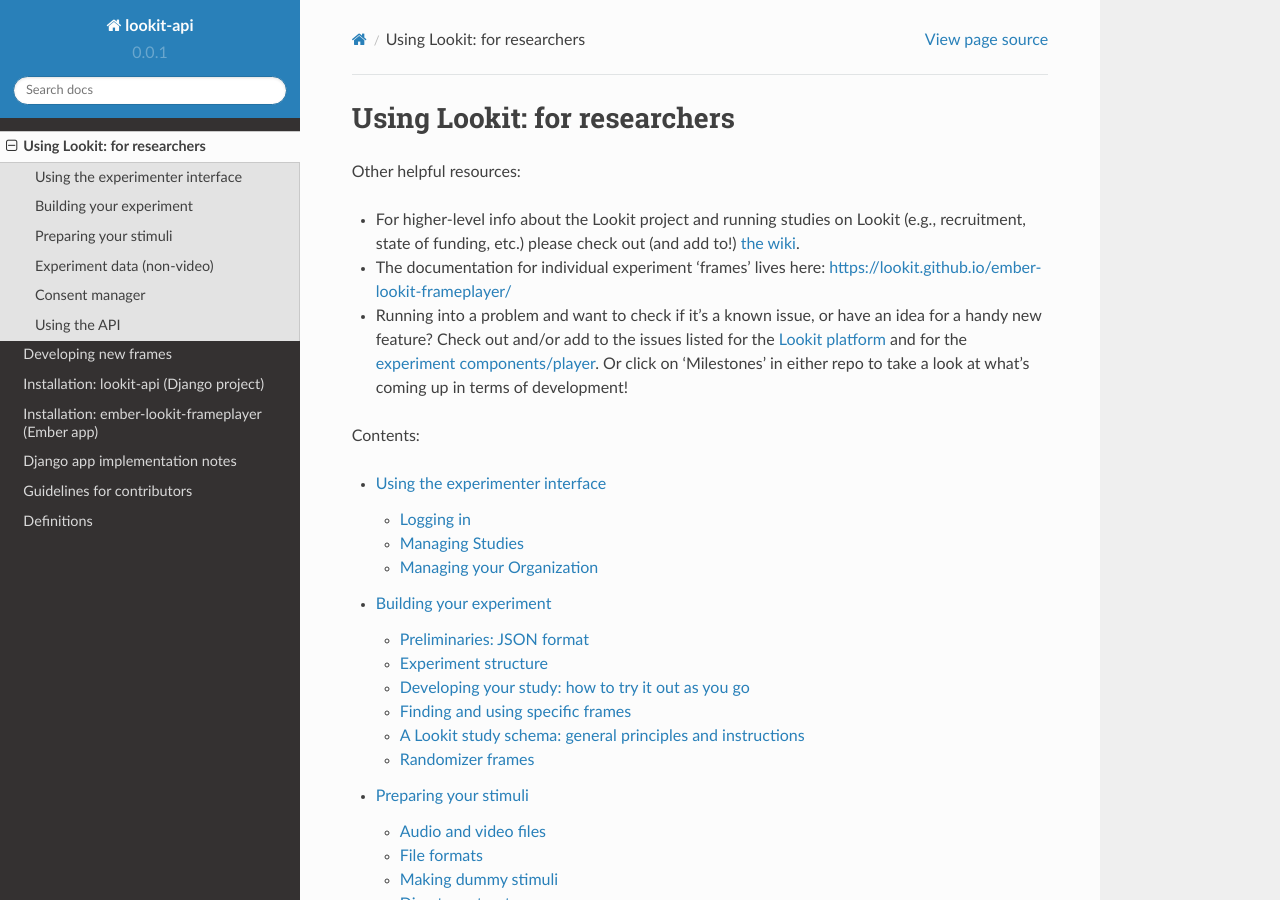
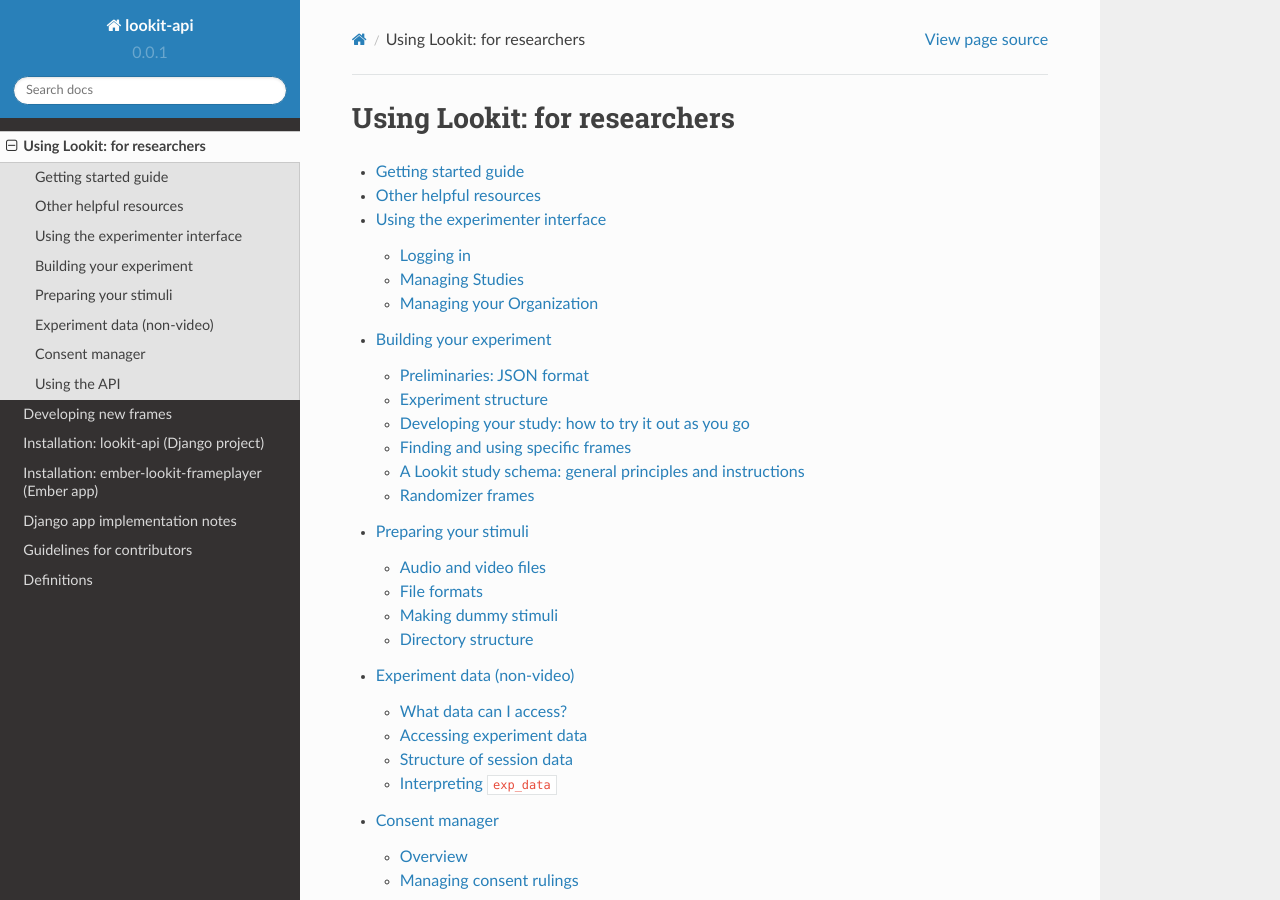
Before and after one commit to lookit/lookit-docs, a Sphinx documentation site: the page built from docs/source/researchers.rst, in a window 1280 px wide and 900 px high. Built offline with Sphinx 7.4.7 and the Read the Docs theme 2.0.0, drawn with Linux system fonts in a browser that asks for light colours.

Commit message:
add basic getting started guide

```diff
--- a/docs/source/researchers-experiment-data.rst
+++ b/docs/source/researchers-experiment-data.rst
@@ -4,6 +4,9 @@
 What data can I access?
 ~~~~~~~~~~~~~~~~~~~~~~~~~
 
+You can access:
+- response data from responses for which you have confirmed consent in the Consent Manager
+- account, demographic, and child data from those responses: you will see these accounts under 'Manage Participants'; if some siblings but not others have participated in one of your studies and you have confirmed consent, you will only see those siblings.
 
 Accessing experiment data
 ~~~~~~~~~~~~~~~~~~~~~~~~~
--- a/docs/source/researchers.rst
+++ b/docs/source/researchers.rst
@@ -2,20 +2,12 @@
 Using Lookit: for researchers
 ##################################
 
-Other helpful resources:
-
-- For higher-level info about the Lookit project and running studies on Lookit (e.g., recruitment, state of funding, etc.) please check out (and add to!) `the wiki <https://github.com/lookit/research-resources/wiki>`_.
-
-- The documentation for individual experiment 'frames' lives here: https://lookit.github.io/ember-lookit-frameplayer/
-
-- Running into a problem and want to check if it's a known issue, or have an idea for a handy new feature? Check out and/or add to the issues listed for the `Lookit platform <https://github.com/lookit/lookit-api/issues>`_ and for the `experiment components/player <https://github.com/lookit/ember-lookit-frameplayer/issues>`_. Or click on 'Milestones' in either repo to take a look at what's coming up in terms of development!
-
-
-Contents:
 
 .. toctree::
    :maxdepth: 2
 
+   researchers-getting-started
+   researchers-helpful-resources
    researchers-using-platform
    researchers-create-experiment
    researchers-prep-stimuli
```
Also changed, not shown: docs/source/researchers-getting-started.rst (added, +30 -0 lines), docs/source/researchers-helpful-resources.rst (added, +9 -0 lines).
